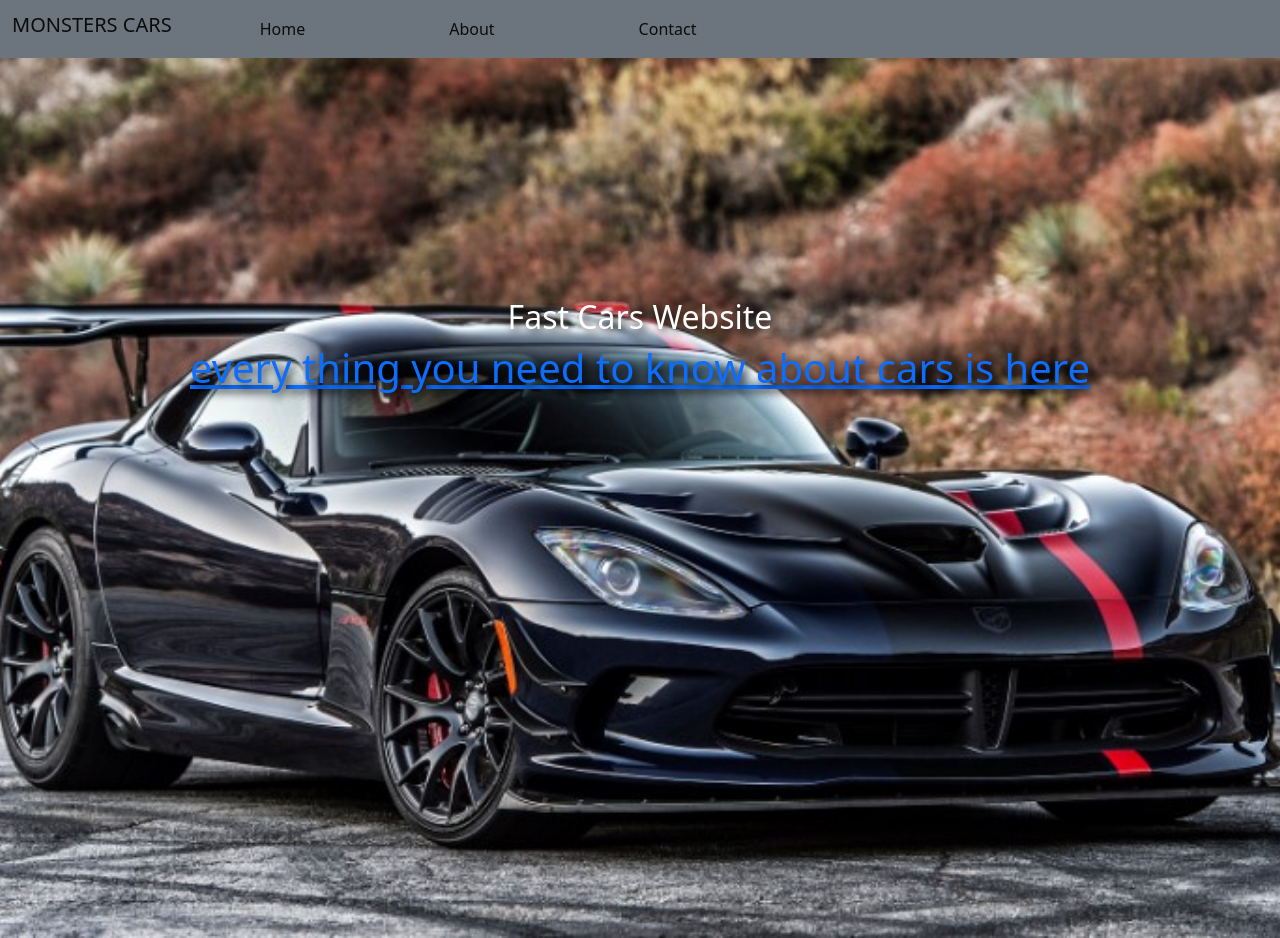
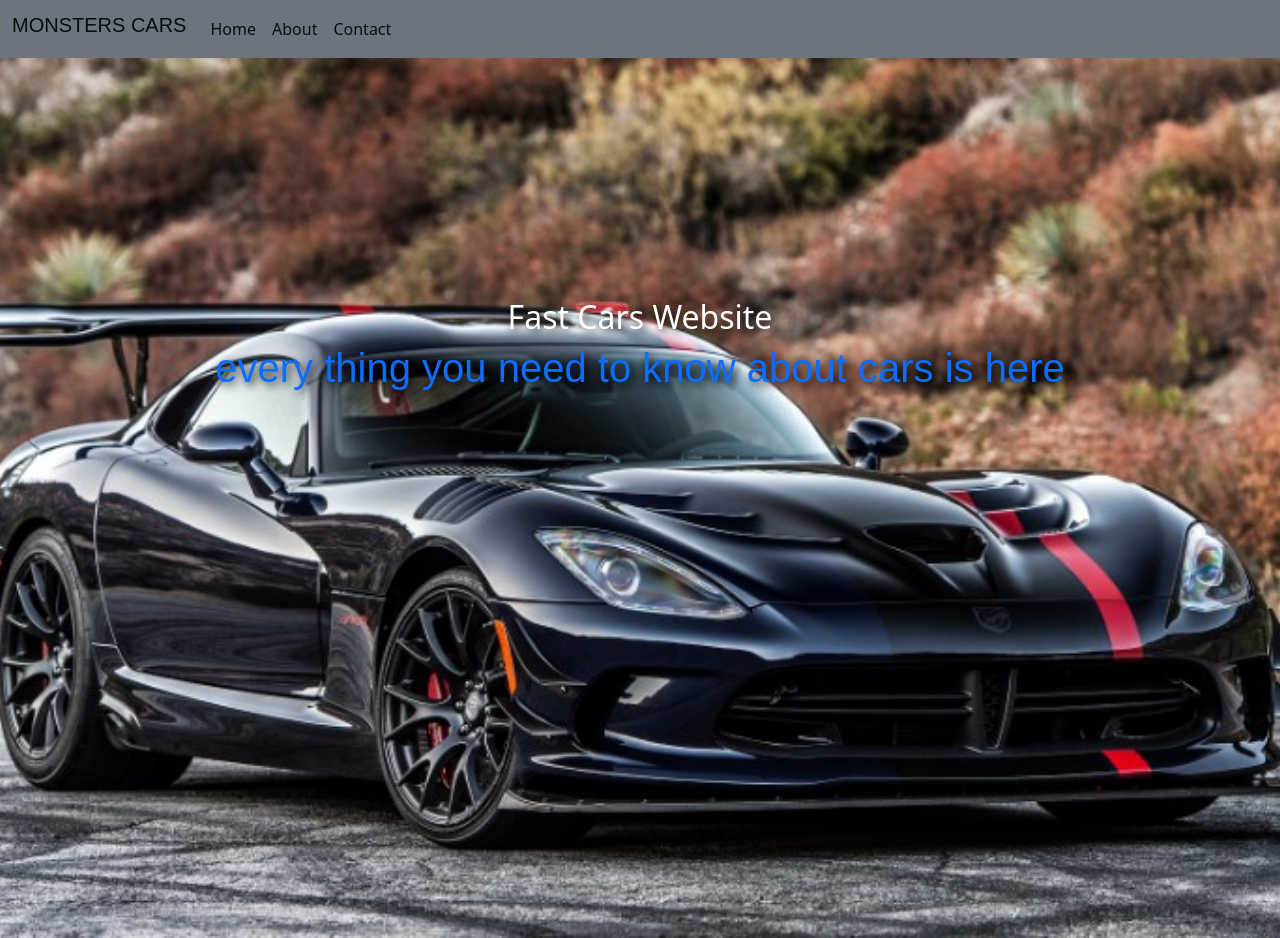
Before and after one commit to ZaidAljamaly/simple-fast-cars-website, a plain HTML site: page index.html in a window 1280 px wide. Drawn offline with nearby package versions, Linux system fonts and the light colour scheme.

Commit message:
Update style.css

```diff
--- a/style.css
+++ b/style.css
@@ -1,20 +1,12 @@
 h1{
-    font-size:4rem;
+    font-family:fantasy;
 }
-h2{
-    font-size:4rem;
-   float: uppercase;
-
-}
-a{
-    color:rgb(255, 255, 255)
-
+.aa{
+    text-decoration:none;
 }
 
-nav{
-    background: rgb(4, 46, 88);
-    color:whitesmoke;
-}
+
+
 .open{
     background-image:url("/2019-Dodge-Viper-redesign.jpg") ;
     height: 55rem;
@@ -25,23 +17,3 @@ nav{
     padding-bottom: 15rem;
     text-shadow: 3px 3px 10px black;
 }
-nav h1{
-    float:left ;
-    color:rgb(255, 255, 255);
-}
-nav ul{
-    float:right;
-    list-style: none ;
-}
-nav li{
-    float:left;
-    margin: 0rem 4rem;
-}
-.clear{
-  clear:both;
-}
-h4{
-    color:purple;
-    font-size:4rem;
-    background-color: black;
-}
```
